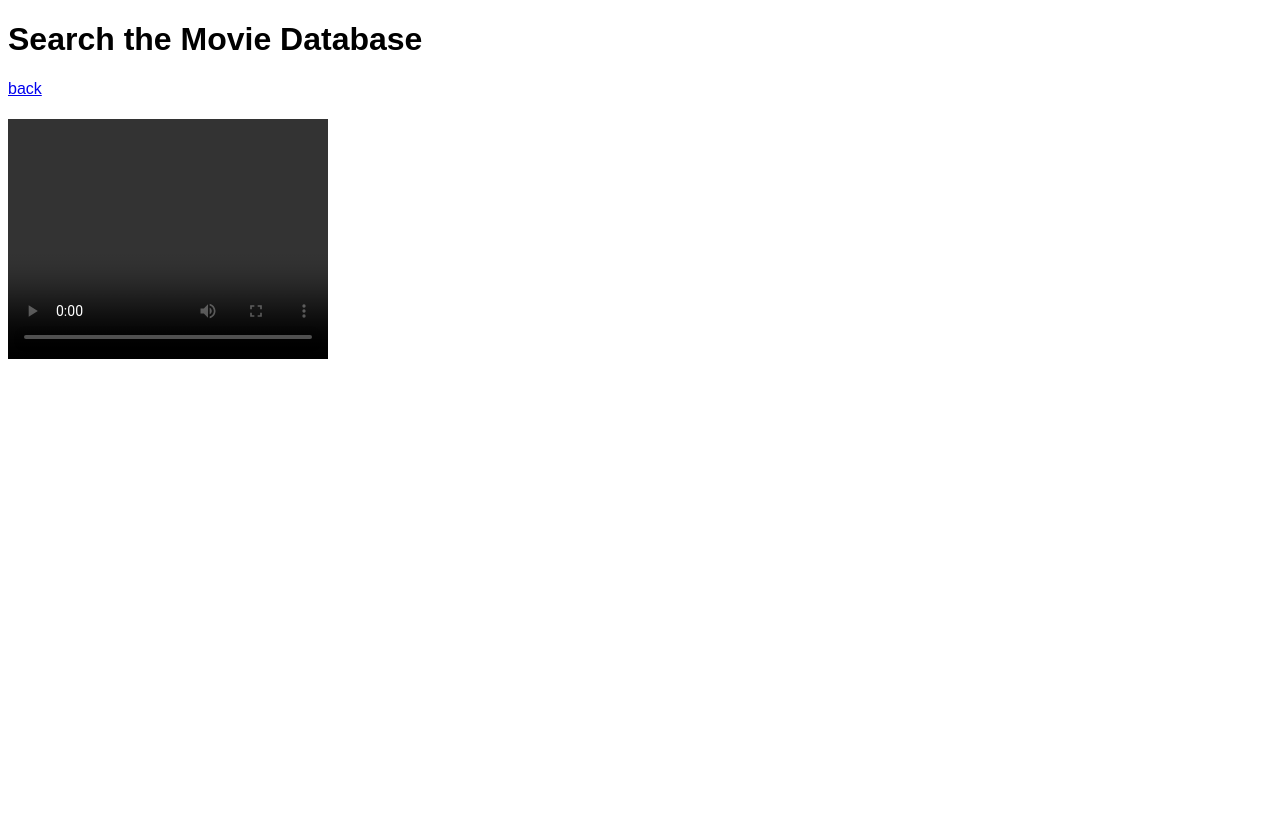
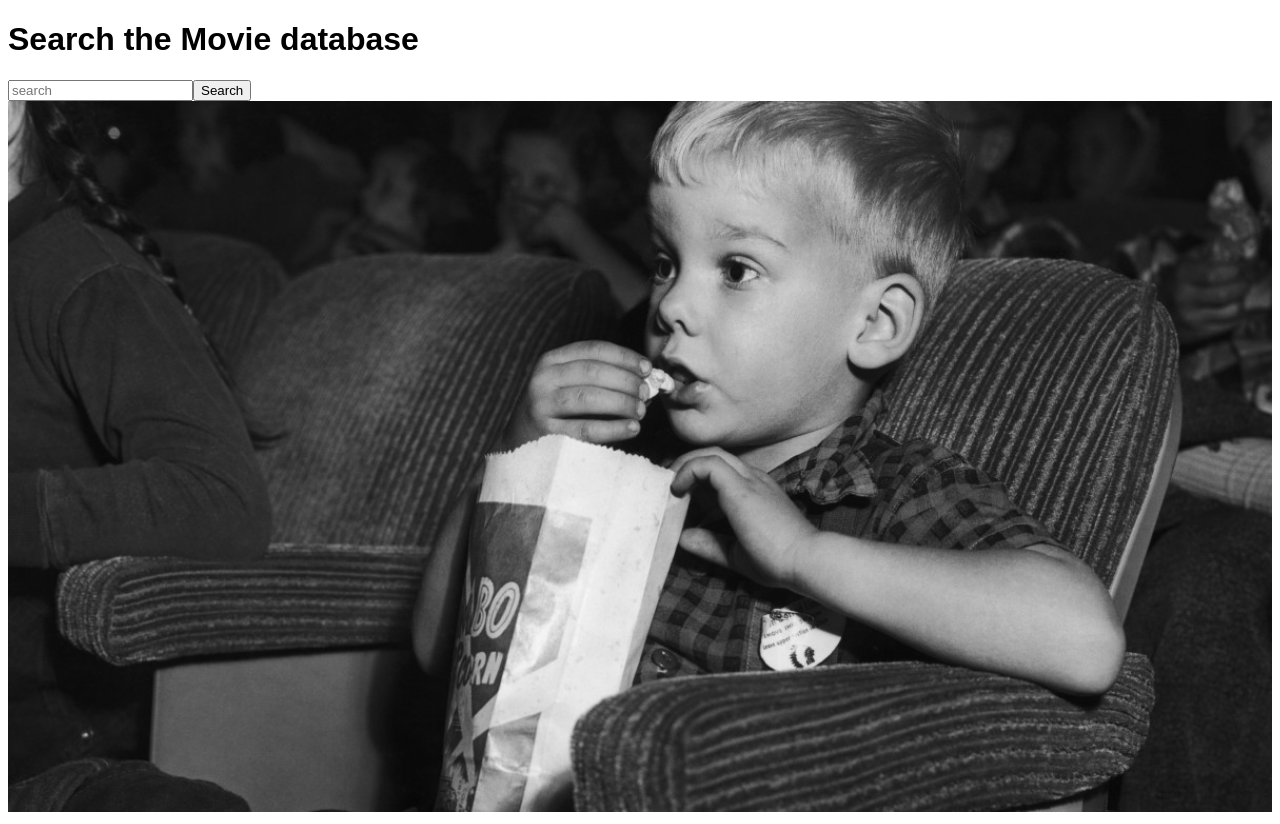
Before and after one commit to helenemartin/searchinreact, a React (Create React App) app: page /search in a window 1280 px wide. Before the commit the page ends 800 px from the top, so only its background shows below. Built offline with nearby package versions, Linux system fonts and the light colour scheme; no server answers; the HTML template or start-up script is replaced by a standard one.

Commit message:
create a routing history allowing the refresh of search, add a logo

```diff
--- a/src/App.js
+++ b/src/App.js
@@ -6,6 +6,7 @@ import FilmDetails from './FilmDetails.js';
 //import data from './data.json';
 import axios from 'axios';
 import Header from './header.js';
+import { Redirect} from 'react-router';
 import { BrowserRouter as Router, Route, Switch } from "react-router-dom";
 
 export default class App extends Component {
@@ -59,11 +60,10 @@ export default class App extends Component {
 
   performSearch = (searchTerm) => {
 
-    console.log(Router)
 
     axios.get(`https://itunes.apple.com/search?entity=movie&term=${searchTerm}`)
       .then((response) => {
-        console.log('res',response)
+        console.log('Hello', response);
         this.setState({
           data: response.data.results.sort(this.sortByTitle)
         });
@@ -73,16 +73,20 @@ export default class App extends Component {
       });
   }
   render() {
-    console.log(window.location);
     return (
       <Router>
         <div>
-          <Header performSearch={this.performSearch} onSortByTitle={this.onSortByTitle} onSortByReleaseYear={this.onSortByReleaseYear} movies={this.state.data} />
+          <Header performSearch={this.performSearch} movies={this.state.data} />
           <Switch>
-          <Route exact path="/" render={() =>
+          <Route exact path="/search" render={() =>
           <MovieList movies={this.state.data} onSortByReleaseYear={this.onSortByReleaseYear} onSortyTitle={this.onSortByTitle} sortBy={this.state.sortBy}/>}
           />
-          <Route path="/:trackId" render={(props) => {
+
+
+
+          <Route path="/film/:trackId" render={(props) => {
+          console.log("props", props);
+             {/* {this.state.data.length ? (<Redirect to='/:trackId' />): null} */}
           // var trackName = props.match.params.trackName;
           // console.log('trackName', trackName)
           // //look here
@@ -90,7 +94,8 @@ export default class App extends Component {
           // // const movie= this.state.data.find(x=> x.trackId === props.match.params.id)
           // console.log('this one', movie)
            //return props.match.params.id
-            return <FilmDetails/>
+
+            return <FilmDetails/>;
           }} />
           </Switch>
 
--- a/src/FilmDetails.js
+++ b/src/FilmDetails.js
@@ -44,6 +44,5 @@ export default class FilmDetails extends React.Component {
           </div>
           )
 
-
       }
 }
--- a/src/header.css
+++ b/src/header.css
@@ -1,3 +1,6 @@
-.top {
+.logo {
+    background-size:cover;
+    background-position:top;
     width: 100%;
+    height: 50%;
 }
--- a/src/header.js
+++ b/src/header.js
@@ -1,38 +1,22 @@
 import React from 'react';
 import './header.css';
+import logo from './img/boy-watching-film.jpg';
 import Search from './search.js';
-import Filters from './Filters.js';
-import { BrowserRouter as Router, Route, Switch } from "react-router-dom";
+
 
 const Header = (props) => {
-    const showSortButton = props.movies.length > 0;
+    const hasResults = props.movies.length > 0;
       return (
-            <header className="top">
-                <h1>
-                    Search the
-                    <span className=" the">
-                        <span className="of"> Movie </span>
-                        <span className="the"> Data</span>
-                    </span>
-                     base
-                </h1>
-                <Switch>
-                    <Route path="/:trackId" render={() => { return <a href="/">back</a>}}/>
-                    <Route path="/" render={() => {
+            <header className="head">
+                <h1>Search the Movie database</h1>
 
-                    return (
                         <div>
                             <Search performSearch={props.performSearch} />
-                            {
-                                showSortButton && <Filters onSortByTitle={props.onSortByTitle} onSortByReleaseYear={props.onSortByReleaseYear} />
-                            }
+                            <img className="logo" src ={logo} alt="boy watching film" />
 
                         </div>
-                    )
 
 
-                    }}/>
-                </Switch>
             </header>
         );
 };
--- a/src/movie.js
+++ b/src/movie.js
@@ -6,7 +6,7 @@ export default class Movie extends React.Component {
         //console.log('hello', this.props.movie);
         return(
 
-            <Link to={"/" + this.props.movie.trackId}>
+            <Link to={"/film/" + this.props.movie.trackId}>
                 <img src={this.props.movie.artworkUrl100} alt=""/>
                 <p>
                     {this.props.movie.trackName}
--- a/src/movieList.css
+++ b/src/movieList.css
@@ -28,6 +28,9 @@
 
 .movieListitem img {
     margin: 20px;
+    width: 100px;
+    height: 100px;
+    justify-content: center;
 }
 
 @media screen and (min-width: 480px){
--- a/src/movieList.js
+++ b/src/movieList.js
@@ -1,13 +1,15 @@
 import React from 'react';
 import './movieList.css';
 import Movie from "./movie.js";
-
+import Filters from './Filters.js';
 export default class MovieList extends React.Component {
     render(){
-
+    const hasResults = this.props.movies.length > 0;
     return(
       <div>
-
+        {
+            hasResults && <Filters onSortByTitle={this.props.onSortByTitle} onSortByReleaseYear={this.props.onSortByReleaseYear} />
+        }
          <div className="movieList">
         { this.props.movies.map(function(movie, index){
 
--- a/src/search.js
+++ b/src/search.js
@@ -1,9 +1,10 @@
 import React, { Component } from 'react';
 import axios from 'axios';
 import { BrowserRouter as Router, Route, Switch } from "react-router-dom";
+import { withRouter } from "react-router";
 import './search.css';
 
-export default class Search extends Component {
+class Search extends Component {
       constructor(props) {
         super(props);
         this.state = {
@@ -19,17 +20,20 @@ export default class Search extends Component {
     });
 
   }
-  // searchClicked = (event) => {
-  //   this.props.performSearch(this.state.searchTerm);
-  // }
+   searchClicked = (event) => {
+     this.props.performSearch(this.state.searchTerm);
+     this.props.history.push("/search");
+   }
 
     render() {
         return(
             <div>
                 <input type="text"  placeholder="search" value={this.state.searchTerm} onChange={this.termChanged}/>
-                <button onClick={() => { this.props.performSearch(this.state.searchTerm) }}>Search</button>
+                <button onClick={() => { this.searchClicked() }}>Search</button>
             </div>
         );
 
     }
 }
+
+export default withRouter(Search);
```
Also changed, not shown: src/img/boy-watching-film.jpg (added).
